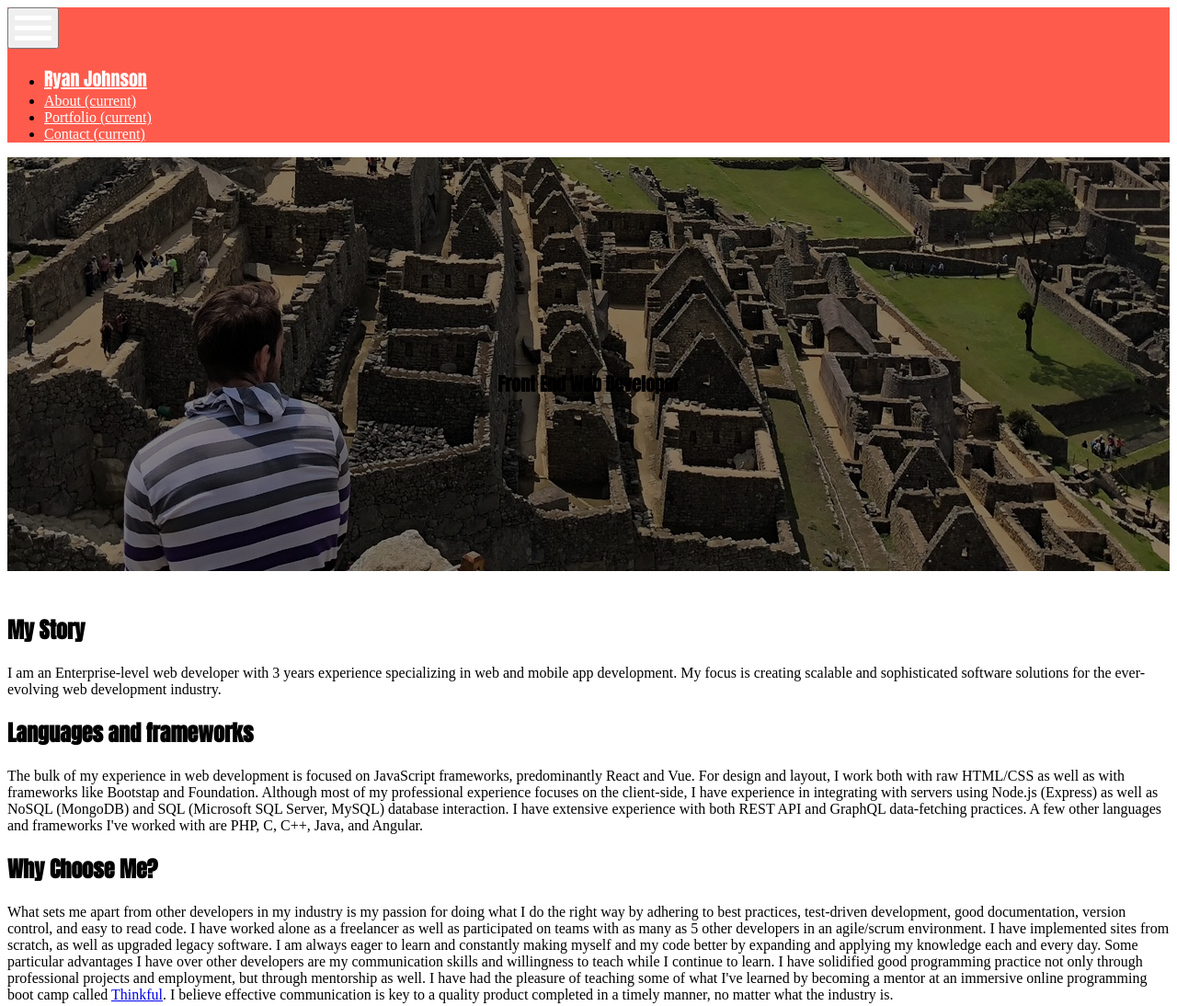
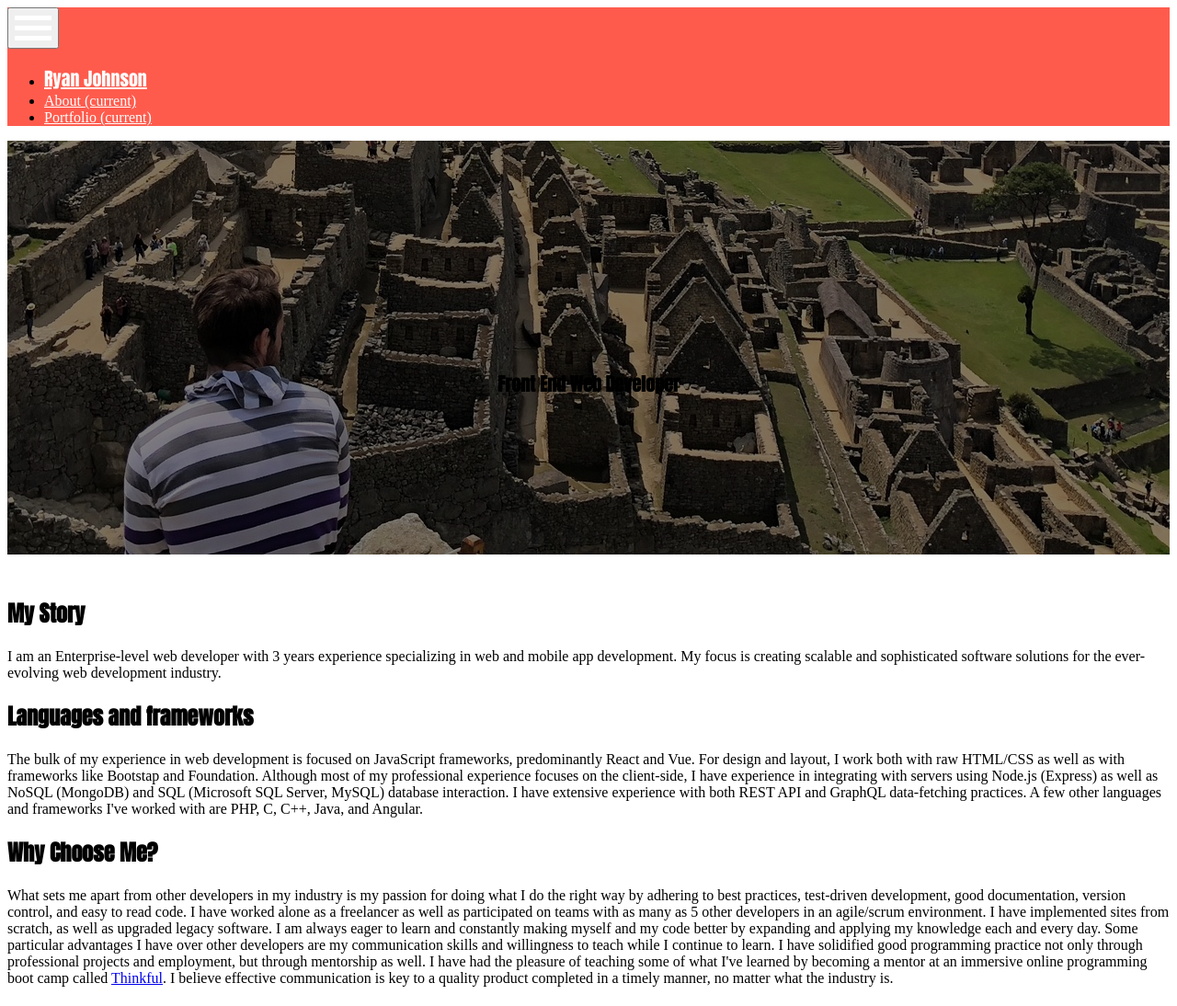
Before and after one commit to ryj1023/Portfolio-Site, a website built with webpack: page index.html in a window 1280 px wide. Shown: the top 1094 px of the page at 92% size. Built offline with nearby package versions, Linux system fonts and the light colour scheme; files whose address does not match are found by name.

Commit message:
removed contact anchor

```diff
--- a/index.html
+++ b/index.html
@@ -27,9 +27,9 @@
                   <li class="nav-item text-center w-100">
                      <a class="nav-link w-100 font-weight-bold p-4 p-lg-2" href="#portfolio">Portfolio <span class="sr-only">(current)</span></a>
                   </li>
-                  <li class="nav-item text-center w-100">
+                  <!-- <li class="nav-item text-center w-100">
                      <a class="nav-link w-100 font-weight-bold p-4 p-lg-2" href="#contact">Contact <span class="sr-only">(current)</span></a>
-                  </li>
+                  </li> -->
                </ul>
             </div>
 			</nav>
```
